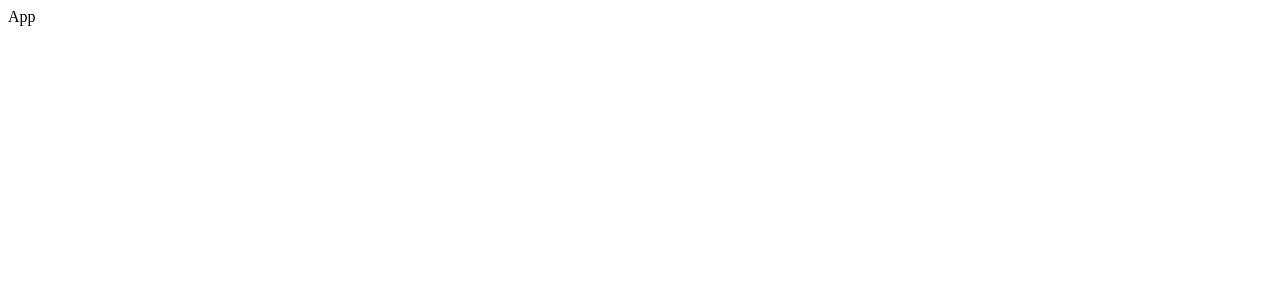
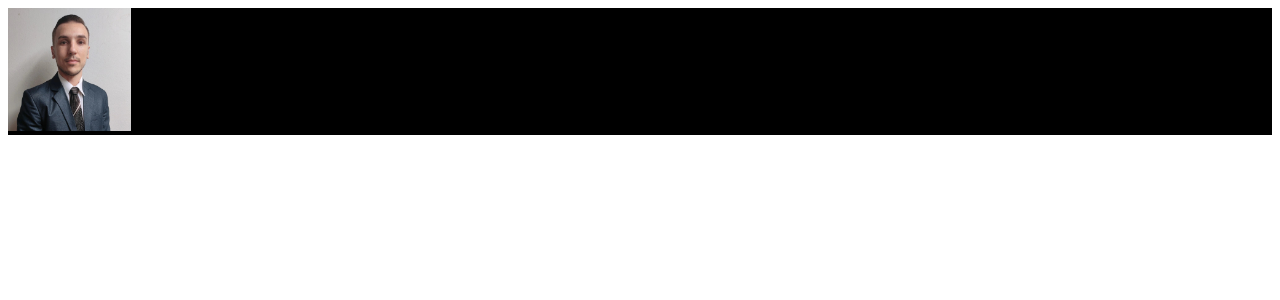
Before and after one commit to LerryGO/my-portfolio, a React (Vite) app: page / in a window 1280 px wide. Shown: the top 300 px of the page. Built offline with nearby package versions, Linux system fonts and the light colour scheme.

Commit message:
feat: init hero and home page

```diff
--- a/package.json
+++ b/package.json
@@ -10,6 +10,9 @@
     "preview": "vite preview"
   },
   "dependencies": {
+    "@emotion/react": "^11.14.0",
+    "@emotion/styled": "^11.14.0",
+    "@mui/material": "^6.4.7",
     "react": "^19.0.0",
     "react-dom": "^19.0.0"
   },
--- a/src/App.tsx
+++ b/src/App.tsx
@@ -1,3 +1,11 @@
-const App = () => <>App</>;
+import Home from "./pages/Home/Home";
+
+const App = () => {
+  return (
+    <>
+        <Home />
+    </>
+  )
+}
 
 export default App;
--- /dev/null
+++ b/src/pages/Home/Home.tsx
@@ -0,0 +1,11 @@
+import Hero from "./sections/Hero/Hero";
+
+const Home = () => {
+  return (
+    <>
+        <Hero />
+    </>
+  )
+}
+
+export default Home;
--- /dev/null
+++ b/src/pages/Home/sections/Hero/Hero.tsx
@@ -0,0 +1,29 @@
+import { styled } from "@mui/material";
+import Grid from "@mui/material/Grid2";
+import Avatar from "../../../../assets/images/avatar.jpeg";
+
+const Hero = () => {
+  const StyledHero = styled("div")(() => ({
+    backgroundColor: "black",
+  }));
+
+  const StyledImage = styled("img")(() => ({
+    width: "30%",
+    border: "30%",
+  }));
+
+  return (
+    <>
+      <StyledHero>
+        <Grid container spacing={2}>
+          <Grid size={4}>
+            <StyledImage src={Avatar} />
+          </Grid>
+          <Grid size={8}></Grid>
+        </Grid>
+      </StyledHero>
+    </>
+  );
+};
+
+export default Hero;
```
Also changed, not shown: src/assets/images/avatar.jpeg (added), 1 other file (tests, documents, lock files or other folders).
